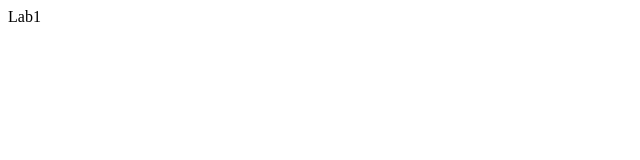
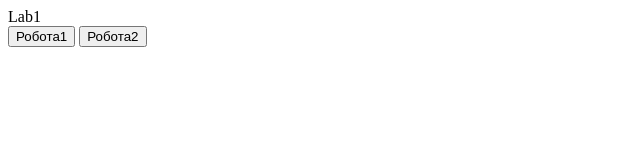
Before and after one commit to awwwixy/oop-labs, a plain HTML site: page Lab1/index.html in a window 1280 px wide. Shown: the whole page, without its empty margins (0-640 px from the left). Drawn offline with Linux system fonts and the light colour scheme.

Commit message:
Add menu bar

```diff
--- a/Lab1/index.html
+++ b/Lab1/index.html
@@ -8,6 +8,10 @@
 <body>
     <div class="window">
         <div class="title-bar">Lab1</div>
+        <nav class="menu-bar">
+            <button class="menu-item" data-command="IDM_WORK1">Робота1</button>
+            <button class="menu-item" data-command="IDM_WORK2">Робота2</button>
+        </nav>
         <main id="clientArea"></main>
     </div>
 </body>
```
